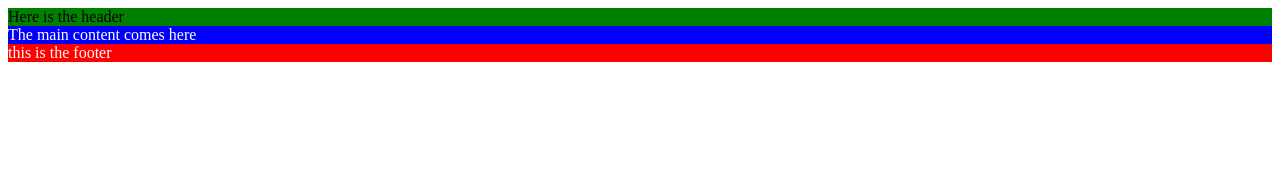
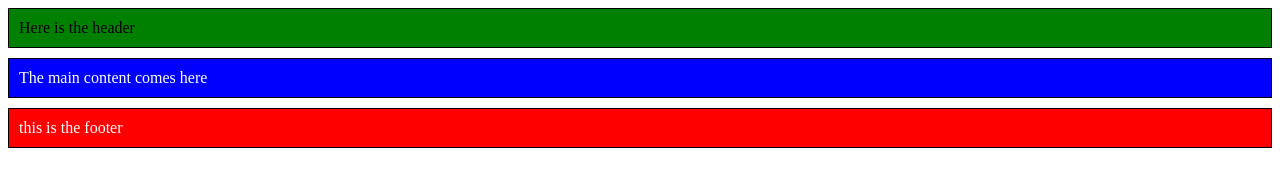
Before and after one commit to mcsbt-web-programming-2020/session-1, a plain HTML site: page exercise2/index.html in a window 1280 px wide. Drawn offline with Linux system fonts and the light colour scheme.

Commit message:
finish exercise2

```diff
--- a/exercise2/index.html
+++ b/exercise2/index.html
@@ -5,13 +5,13 @@
     </head>
     <body>
         <div class="content">
-            <header>
+            <header class="cool-box">
                 Here is the header
             </header>
-            <main>
+            <main class="cool-box">
                 The main content comes here
             </main>
-            <footer>
+            <footer class="cool-box">
                 this is the footer
             </footer>
         </div>
--- a/exercise2/style.css
+++ b/exercise2/style.css
@@ -1,3 +1,9 @@
+.cool-box {
+    margin-bottom: 10px;
+    padding: 10px;
+    border: 1px solid #000;
+}
+
 header {
     background-color: green;
 }
```
